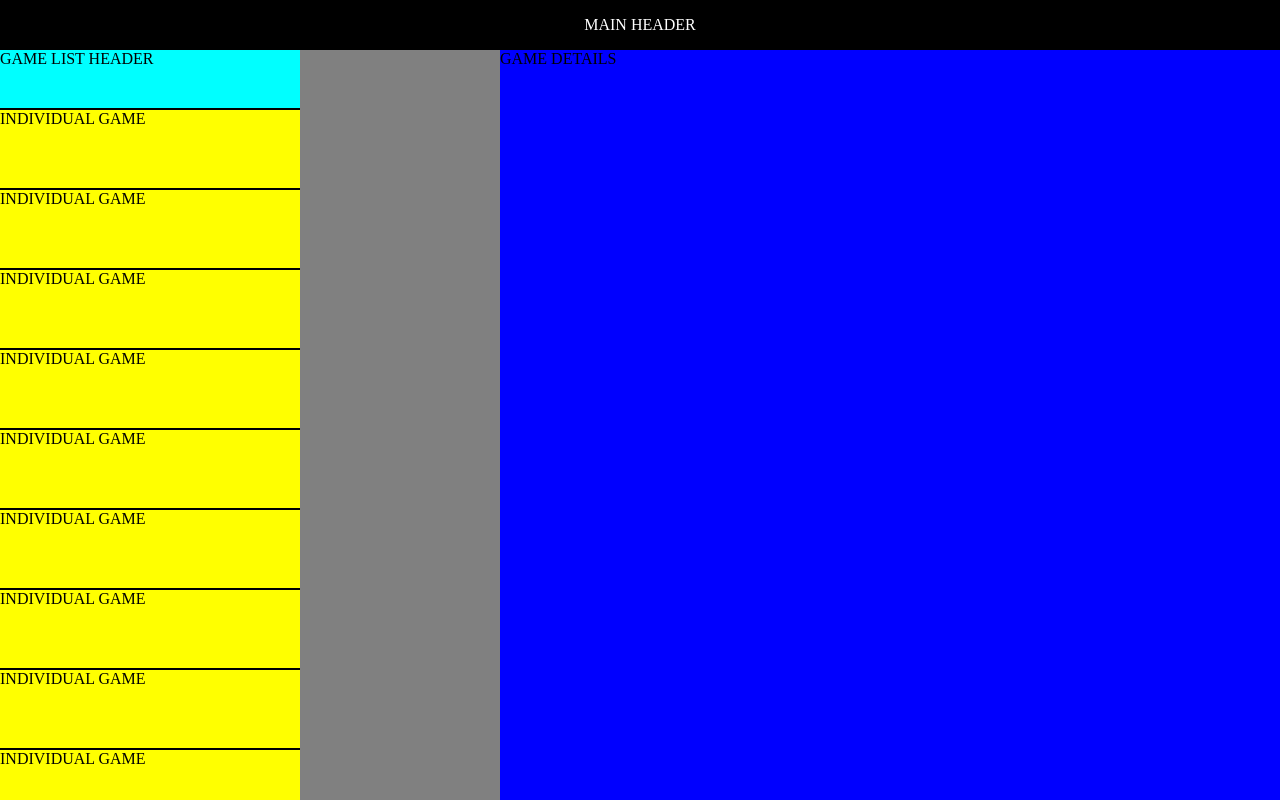
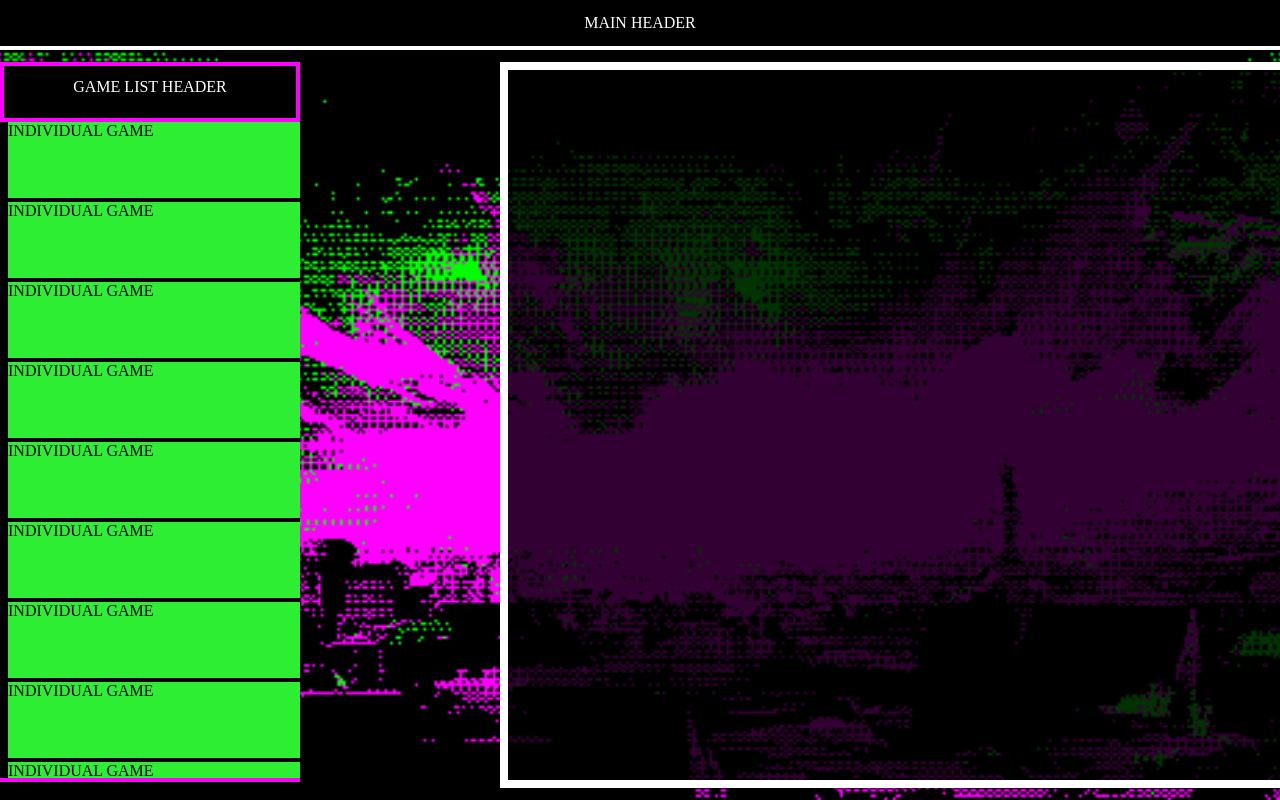
Before and after one commit to cyFumbled/gameCatalog-webpage, a plain HTML site: page index.html in a window 1280 px wide. Drawn offline with Linux system fonts and the light colour scheme; a script that the page names is missing.

Commit message:
Applied a surreal theme
What it says on the tin.

```diff
--- a/styles/style.css
+++ b/styles/style.css
@@ -1,3 +1,15 @@
+/* Global Variables */
+
+:root {
+    --background-primary: #000000;
+    --background-secondary: #1a1a1a;
+    --background-transparent: rgba(0,0,0,0.8);
+    --primary: #ffffff;
+    --secondary: #ff00fe;
+    --tertiary: #2dee33;
+}
+
+
 
 /* Header */
 
@@ -7,7 +19,9 @@
     width: 100vw;
     height: 50px;
 
-    background-color: black;
+    background-color: var(--background-primary);
+    border-bottom: 4px solid var(--primary);
+    box-sizing: border-box;
 }
 
 #headerContent {
@@ -15,7 +29,7 @@
 
     margin: auto;
 
-    color: white;
+    color: var(--primary);
     text-align: center;
 }
 
@@ -27,6 +41,11 @@
 
     height: calc(100vh - 50px);
 
+    background-image: url(../images/backgrounds/dithered-revachol.png);
+    background-position: center;
+    background-repeat: no-repeat;
+    background-size: cover;
+
     > * {
 		flex: 0 0 auto
 	}
@@ -37,11 +56,13 @@
     flex-direction: column;
 
     width: 300px;
-    height: 100%;
+    height: calc(100vh - 80px);
     margin-left: auto;
     margin-right: 200px;
+    margin-top: 12px;
+    margin-bottom: 16px;
 
-    background-color: green;
+    background-color: var(--background-primary);
 
     * {
         box-sizing: border-box;
@@ -52,8 +73,11 @@
 #gameListHeader {
     height: 60px;
 
-    background-color: aqua;
-    border-bottom: 2px solid black;
+    background-color: var(--background-primary);
+    border: 4px solid var(--secondary);
+    text-align: center;
+    padding-top: 12px;
+    color: var(--primary);
 }
 
 #gameListContentContainer {
@@ -61,25 +85,36 @@
     overflow-y: scroll;
     flex-direction: column;
 
-    height: calc(100vh - 110px);
+    height: calc(100vh - 140px);
+    min-height: 400px;
     padding-bottom: calc(100vh - 190px);
+    padding-left: 8px;
 
-    background-color: black;
+    background-color: var(--background-primary);
+    scrollbar-color: var(--primary) var(--background-primary);
+    scrollbar-width: thin;
+    border-bottom: 4px solid var(--secondary);
+
 }
 
 .gameListItem {
     height: 80px;
 
-    background-color: yellow;
-    border-bottom: 2px solid black;
+    background-color: var(--tertiary);
+    border-bottom: 4px solid var(--background-primary);
 }
 
 .gameDetails {
     width: 900px;
-    height: 100%;
+    height: calc(100% - 24px);
+    min-height: 400px;
     margin-right: auto;
+    margin-top: 12px;
+    margin-bottom: 12px;
 
-    background-color: blue;
+    background: var(--background-transparent);
+    border: 8px solid var(--primary);
+    box-sizing: border-box;
 }
 
 /* Page-wide */
@@ -87,5 +122,5 @@
 body {
     margin: 0px;
 
-    background-color: gray;
+    background-color: var(--background-primary);
 }
```
Also changed, not shown: images/backgrounds/dithered-revachol.png (added).
